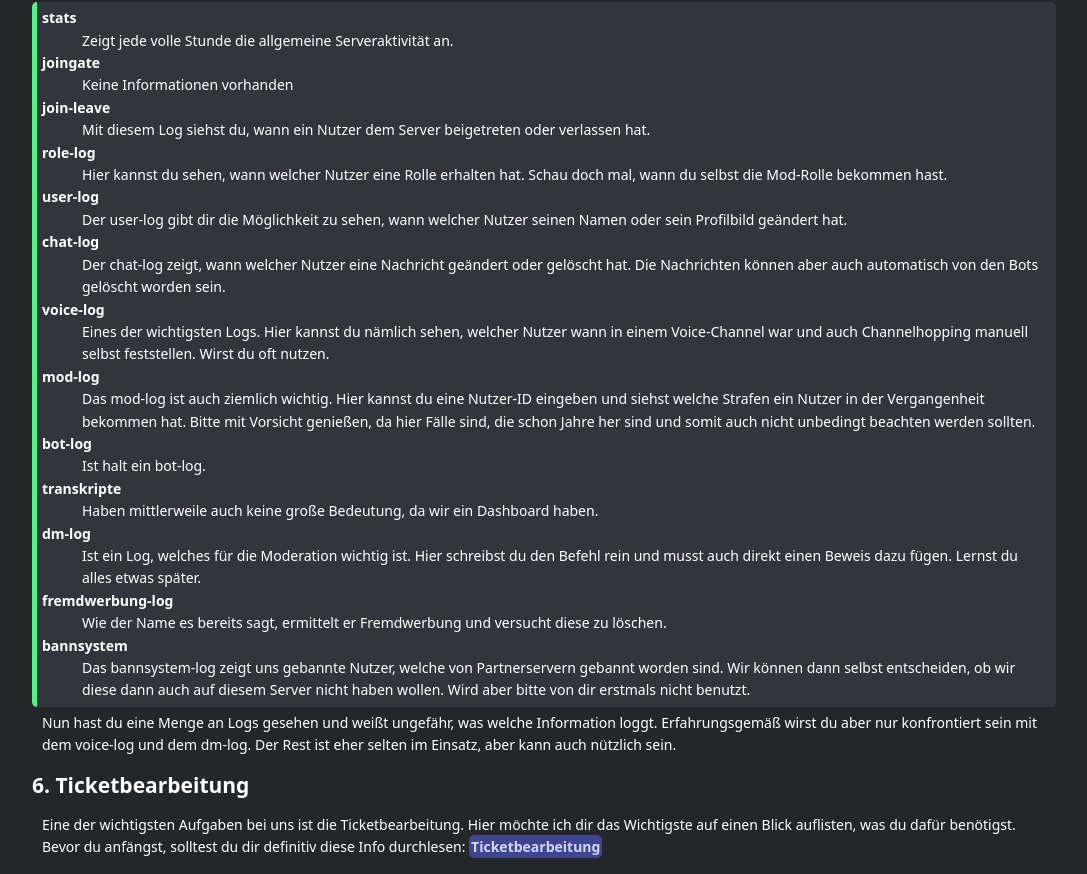
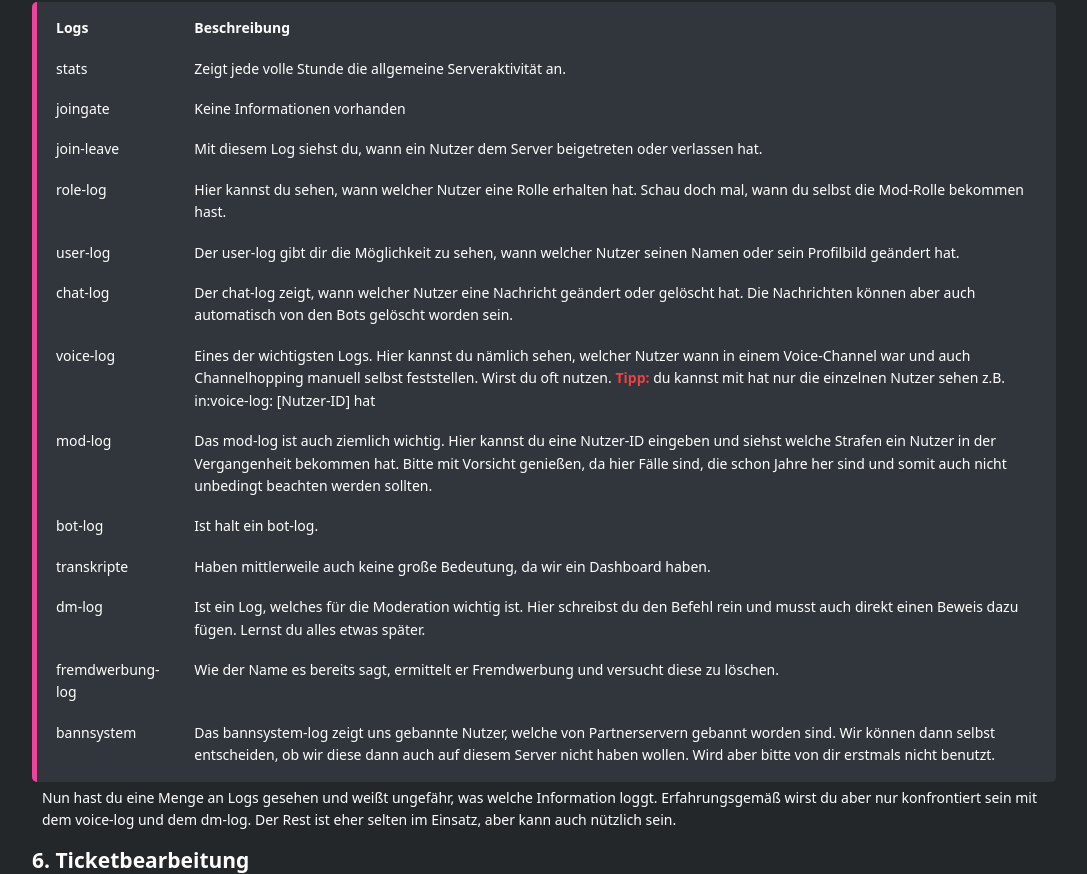
Before and after one commit to Treybit/DBDServer, a plain HTML site: page index.html in a window 1280 px wide. Shown: the part 1335-2209 px from the top of the page, without its empty margins (96-1183 px from the left). Drawn offline with Linux system fonts and the light colour scheme.

Commit message:
In HTML den Log-Teil in eine Tabelle gepackt und zusätzliche anmekrung in voice logs mit hat eingefügt.

```diff
--- a/index.html
+++ b/index.html
@@ -56,46 +56,69 @@
 				<strong>Tipp: </strong>STRG + F und Nutzer-ID sind deine Freunde!
 			</p>
 
-			<dl>
-				<dt>stats</dt>
-				<dd>Zeigt jede volle Stunde die allgemeine Serveraktivität an.</dd>
+			<table>
+    			<thead>
+        			<tr>
+            			<th>Logs</th>
+            			<th>Beschreibung</th>
+        			</tr>
+    			</thead>
+    			<tbody>
+        			<tr>
+            			<td>stats</td>
+            			<td>Zeigt jede volle Stunde die allgemeine Serveraktivität an.</td>
+			        </tr>
+			        <tr>
+			            <td>joingate</td>
+			            <td>Keine Informationen vorhanden</td>
+			        </tr>
+			        <tr>
+			            <td>join-leave</td>
+			            <td>Mit diesem Log siehst du, wann ein Nutzer dem Server beigetreten oder verlassen hat.</td>
+			        </tr>
+			        <tr>
+			            <td>role-log</td>
+			            <td>Hier kannst du sehen, wann welcher Nutzer eine Rolle erhalten hat. Schau doch mal, wann du selbst die Mod-Rolle bekommen hast.</td>
+			        </tr>
+			        <tr>
+			            <td>user-log</td>
+			            <td>Der user-log gibt dir die Möglichkeit zu sehen, wann welcher Nutzer seinen Namen oder sein Profilbild geändert hat.</td>
+			        </tr>
+			        <tr>
+			            <td>chat-log</td>
+			            <td>Der chat-log zeigt, wann welcher Nutzer eine Nachricht geändert oder gelöscht hat. Die Nachrichten können aber auch automatisch von den Bots gelöscht worden sein.</td>
+			        </tr>
+			        <tr>
+			            <td>voice-log</td>
+			            <td>Eines der wichtigsten Logs. Hier kannst du nämlich sehen, welcher Nutzer wann in einem Voice-Channel war und auch Channelhopping manuell selbst feststellen. Wirst du oft nutzen. <strong>Tipp: </strong>du kannst mit hat nur die einzelnen Nutzer sehen z.B. in:voice-log: [Nutzer-ID] hat</td>
+			        </tr>
+			        <tr>
+			            <td>mod-log</td>
+			            <td>Das mod-log ist auch ziemlich wichtig. Hier kannst du eine Nutzer-ID eingeben und siehst welche Strafen ein Nutzer in der Vergangenheit bekommen hat. Bitte mit Vorsicht genießen, da hier Fälle sind, die schon Jahre her sind und somit auch nicht unbedingt beachten werden sollten.</td>
+			        </tr>
+			        <tr>
+			            <td>bot-log</td>
+			            <td>Ist halt ein bot-log.</td>
+			        </tr>
+			        <tr>
+			            <td>transkripte</td>
+			            <td>Haben mittlerweile auch keine große Bedeutung, da wir ein Dashboard haben.</td>
+			        </tr>
+			        <tr>
+			            <td>dm-log</td>
+			            <td>Ist ein Log, welches für die Moderation wichtig ist. Hier schreibst du den Befehl rein und musst auch direkt einen Beweis dazu fügen. Lernst du alles etwas später.</td>
+			        </tr>
+			        <tr>
+			            <td>fremdwerbung-log</td>
+			            <td>Wie der Name es bereits sagt, ermittelt er Fremdwerbung und versucht diese zu löschen.</td>
+			        </tr>
+			        <tr>
+			            <td>bannsystem</td>
+			            <td>Das bannsystem-log zeigt uns gebannte Nutzer, welche von Partnerservern gebannt worden sind. Wir können dann selbst entscheiden, ob wir diese dann auch auf diesem Server nicht haben wollen. Wird aber bitte von dir erstmals nicht benutzt.</td>
+			        </tr>
+			    </tbody>
+			</table>
 
-				<dt>joingate</dt>
-				<dd>Keine Informationen vorhanden</dd>
-
-				<dt>join-leave</dt>
-				<dd>Mit diesem Log siehst du, wann ein Nutzer dem Server beigetreten oder verlassen hat.</dd>
-
-				<dt>role-log</dt>
-				<dd>Hier kannst du sehen, wann welcher Nutzer eine Rolle erhalten hat. Schau doch mal, wann du selbst die Mod-Rolle bekommen hast.</dd>
-
-				<dt>user-log</dt>
-				<dd>Der user-log gibt dir die Möglichkeit zu sehen, wann welcher Nutzer seinen Namen oder sein Profilbild geändert hat.</dd>
-
-				<dt>chat-log</dt>
-				<dd>Der chat-log zeigt, wann welcher Nutzer eine Nachricht geändert oder gelöscht hat. Die Nachrichten können aber auch automatisch von den Bots gelöscht worden sein.</dd>
-
-				<dt>voice-log</dt>
-				<dd>Eines der wichtigsten Logs. Hier kannst du nämlich sehen, welcher Nutzer wann in einem Voice-Channel war und auch Channelhopping manuell selbst feststellen. Wirst du oft nutzen.</dd>
-
-				<dt>mod-log</dt>
-				<dd>Das mod-log ist auch ziemlich wichtig. Hier kannst du eine Nutzer-ID eingeben und siehst welche Strafen ein Nutzer in der Vergangenheit bekommen hat. Bitte mit Vorsicht genießen, da hier Fälle sind, die schon Jahre her sind und somit auch nicht unbedingt beachten werden sollten.</dd>
-
-				<dt>bot-log</dt>
-				<dd>Ist halt ein bot-log.</dd>
-
-				<dt>transkripte</dt>
-				<dd>Haben mittlerweile auch keine große Bedeutung, da wir ein Dashboard haben.</dd>
-
-				<dt>dm-log</dt>
-				<dd>Ist ein Log, welches für die Moderation wichtig ist. Hier schreibst du den Befehl rein und musst auch direkt einen Beweis dazu fügen. Lernst du alles etwas später.</dd>
-
-				<dt>fremdwerbung-log</dt>
-				<dd>Wie der Name es bereits sagt, ermittelt er Fremdwerbung und versucht diese zu löschen.</dd>
-
-				<dt>bannsystem</dt>
-				<dd>Das bannsystem-log zeigt uns gebannte Nutzer, welche von Partnerservern gebannt worden sind. Wir können dann selbst entscheiden, ob wir diese dann auch auf diesem Server nicht haben wollen. Wird aber bitte von dir erstmals nicht benutzt.</dd>
-			</dl>
 			<p>
 				Nun hast du eine Menge an Logs gesehen und weißt ungefähr, was welche Information loggt. Erfahrungsgemäß wirst du aber nur konfrontiert sein mit dem voice-log und dem dm-log. Der Rest ist eher selten im Einsatz, aber kann auch nützlich sein.
 			</p>
```
